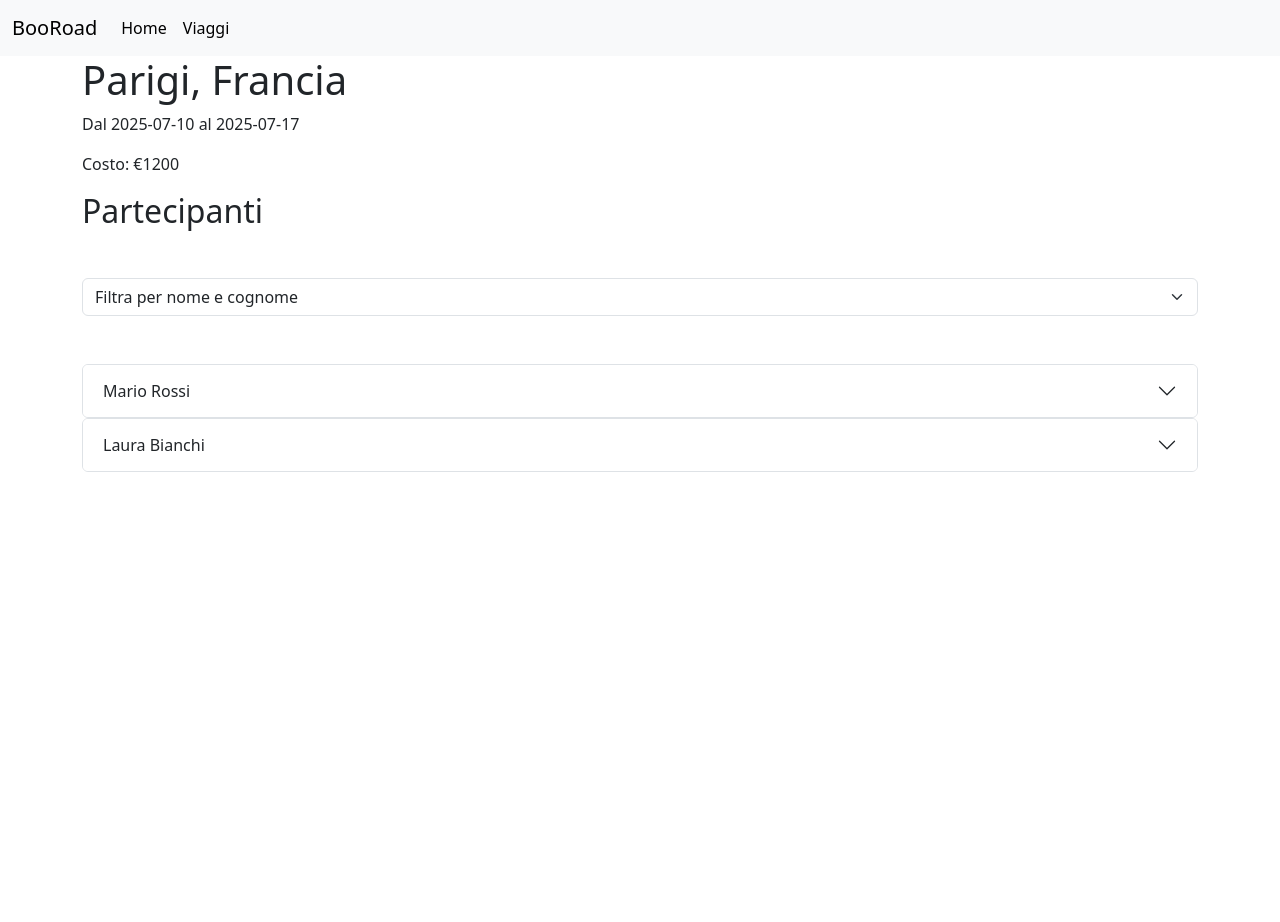
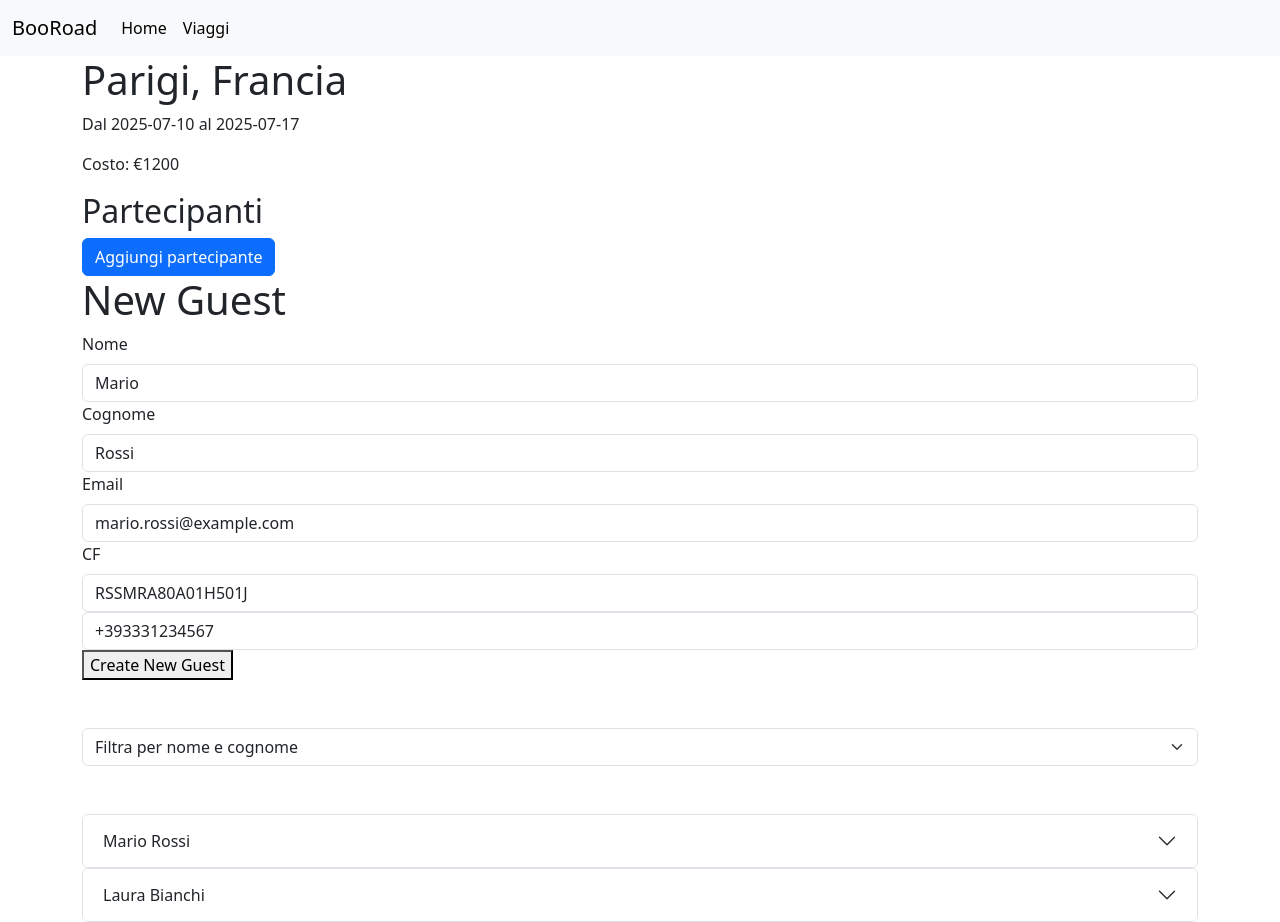
Before and after one commit to giuseppeesposito22/booRoad, a React (Vite) app: page /travels/1 in a window 1280 px wide. Before the commit the page ends 800 px from the top, so only its background shows below. Built offline with nearby package versions, Linux system fonts and the light colour scheme; the HTML template or start-up script is replaced by a standard one.

Commit message:
add new guest form

```diff
--- /dev/null
+++ b/src/components/GuestForm.jsx
@@ -0,0 +1,103 @@
+import { useState } from "react";
+import { useNavigate } from "react-router-dom";
+import { viaggi } from "../data/data";
+
+export default function GuestForm({ onAddGuest }) {
+  const [guest, setGuest] = useState({
+    nome: "Mario",
+    cognome: "Rossi",
+    mail: "mario.rossi@example.com",
+    codice_fiscale: "RSSMRA80A01H501J",
+    numero_di_telefono: "+393331234567",
+  });
+
+  //   const navigate = useNavigate();
+
+  const handleSubmit = (e) => {
+    e.preventDefault();
+    onAddGuest(guest);
+    // console.log(travel, viaggi);
+
+    // navigate("/travels");
+  };
+
+  return (
+    <>
+      <h1>New Guest</h1>
+      <form onSubmit={handleSubmit}>
+        <label className="form-label">Nome</label>
+        <input
+          className="form-control"
+          type="text"
+          placeholder="Nome"
+          value={guest.nome}
+          onChange={(e) =>
+            setGuest({
+              ...guest,
+              nome: e.target.value,
+            })
+          }
+          required
+        />
+
+        <label className="form-label">Cognome</label>
+        <input
+          className="form-control"
+          type="text"
+          placeholder="Cognome"
+          value={guest.cognome}
+          onChange={(e) =>
+            setGuest({
+              ...guest,
+              cognome: e.target.value,
+            })
+          }
+          required
+        />
+
+        <label className="form-label">Email</label>
+        <input
+          className="form-control"
+          type="email"
+          placeholder="Email"
+          value={guest.mail}
+          onChange={(e) =>
+            setGuest({
+              ...guest,
+              mail: e.target.value,
+            })
+          }
+          required
+        />
+
+        <label className="form-label">CF</label>
+        <input
+          className="form-control"
+          type="text"
+          value={guest.codice_fiscale}
+          onChange={(e) =>
+            setGuest({
+              ...guest,
+              codice_fiscale: e.target.value,
+            })
+          }
+          required
+        />
+
+        <input
+          className="form-control"
+          type="text"
+          value={guest.numero_di_telefono}
+          onChange={(e) =>
+            setGuest({
+              ...guest,
+              numero_di_telefono: e.target.value,
+            })
+          }
+        />
+
+        <button type="submit">Create New Guest</button>
+      </form>
+    </>
+  );
+}
--- a/src/pages/TravelDetailPage.jsx
+++ b/src/pages/TravelDetailPage.jsx
@@ -1,6 +1,7 @@
-import { useParams } from "react-router";
+import { Link, useParams } from "react-router";
 import { viaggi } from "../data/data";
 import React, { useState, useEffect } from "react";
+import GuestForm from "../components/GuestForm";
 
 function TravelDetailPage() {
   const { id } = useParams();
@@ -8,15 +9,16 @@ function TravelDetailPage() {
 
   const [option, setOption] = useState("");
   const [selectedPerson, setSelectedPerson] = useState(viaggio.partecipanti);
+  const [partecipanti, setPartecipanti] = useState(viaggio.partecipanti);
 
   useEffect(() => {
-    const filter = viaggio.partecipanti.filter((currentPerson) => {
+    const filter = partecipanti.filter((currentPerson) => {
       const fullName = currentPerson.nome + " " + currentPerson.cognome;
       return option === "" || fullName === option;
     });
 
     setSelectedPerson(filter);
-  }, [option]);
+  }, [option, partecipanti]);
 
   return (
     <div className="container">
@@ -26,6 +28,11 @@ function TravelDetailPage() {
       </p>
       <p>Costo: €{viaggio.costo}</p>
       <h2>Partecipanti</h2>
+      <Link className="btn btn-primary">Aggiungi partecipante</Link>
+
+      <GuestForm
+        onAddGuest={(newGuest) => setPartecipanti([...partecipanti, newGuest])}
+      />
 
       <select
         value={option}
```
